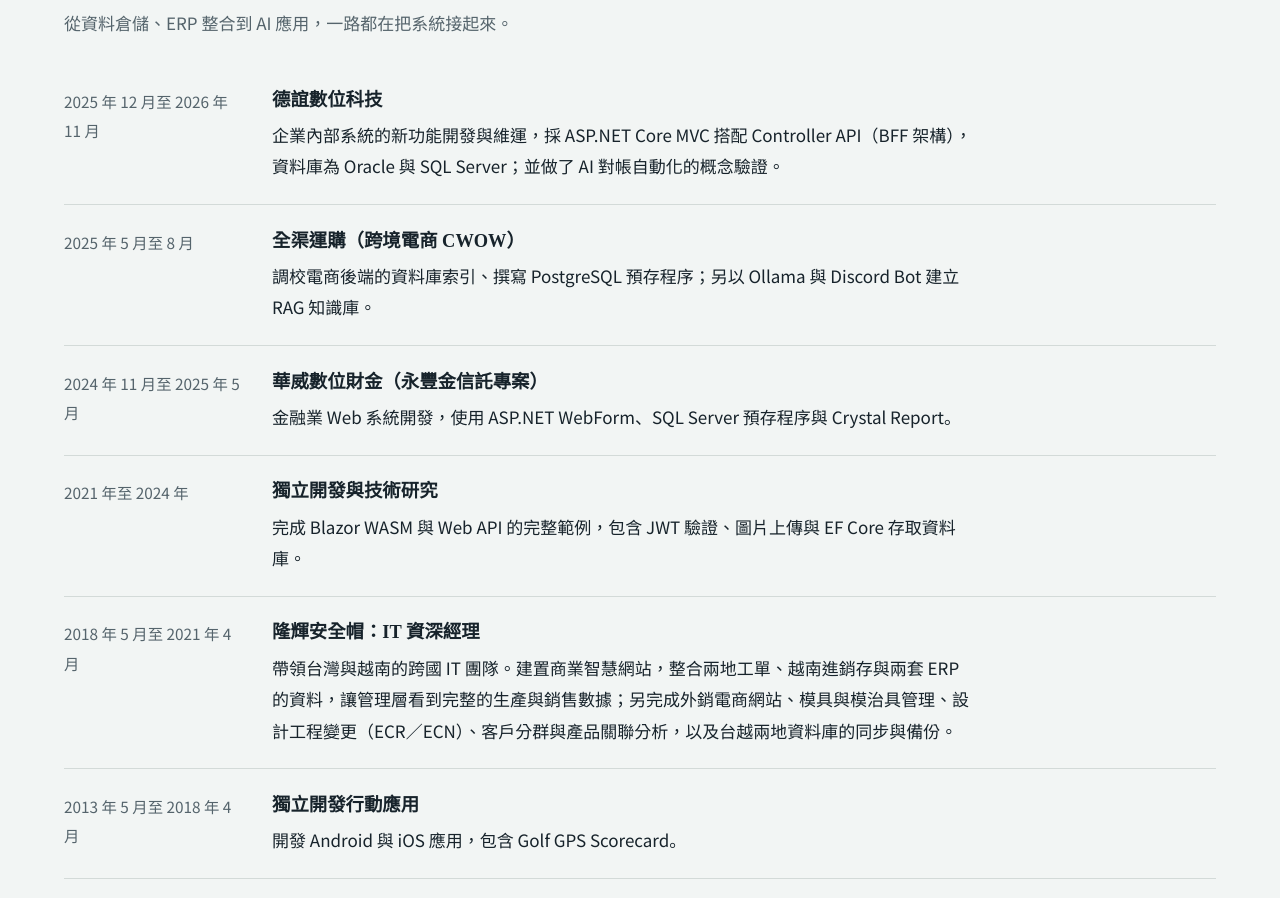
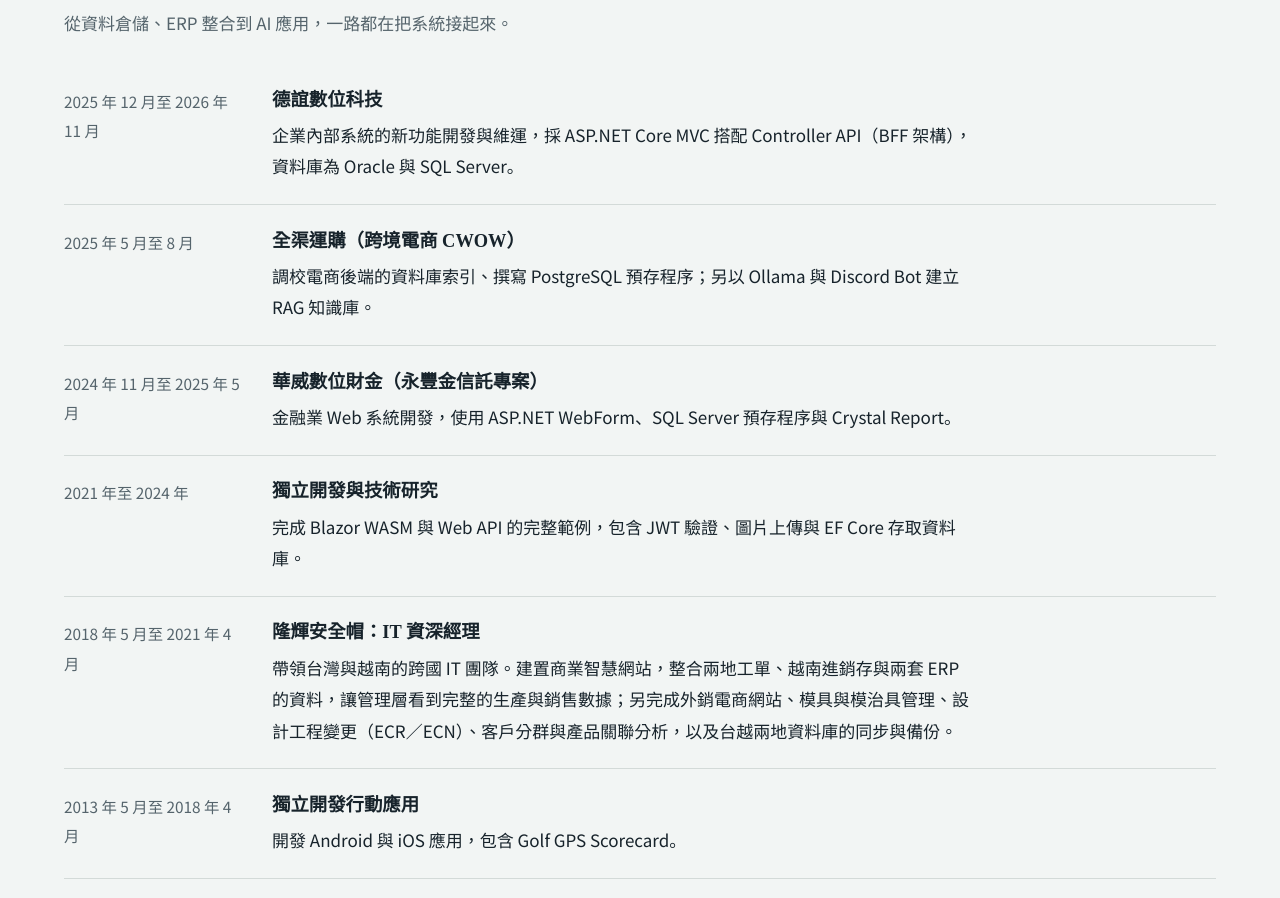
Before and after one commit to andrewwang1tw/andrewwang1tw.github.io, a plain HTML site: page index.html in a window 1280 px wide. Shown: the part 8434-9332 px from the top of the page. Drawn offline with Linux system fonts and the light colour scheme.

Commit message:
Update project description in index.html
Removed mention of AI reconciliation automation from project description.

```diff
--- a/index.html
+++ b/index.html
@@ -401,7 +401,7 @@ a:hover { color: var(--accent); }
       <li>
         <div class="when">2025 年 12 月至 2026 年 11 月</div>
         <div><h3>德誼數位科技</h3>
-        <p>企業內部系統的新功能開發與維運，採 ASP.NET Core MVC 搭配 Controller API（BFF 架構），資料庫為 Oracle 與 SQL Server；並做了 AI 對帳自動化的概念驗證。</p></div>
+        <p>企業內部系統的新功能開發與維運，採 ASP.NET Core MVC 搭配 Controller API（BFF 架構），資料庫為 Oracle 與 SQL Server。</p></div>
       </li>
       <li>
         <div class="when">2025 年 5 月至 8 月</div>
```
